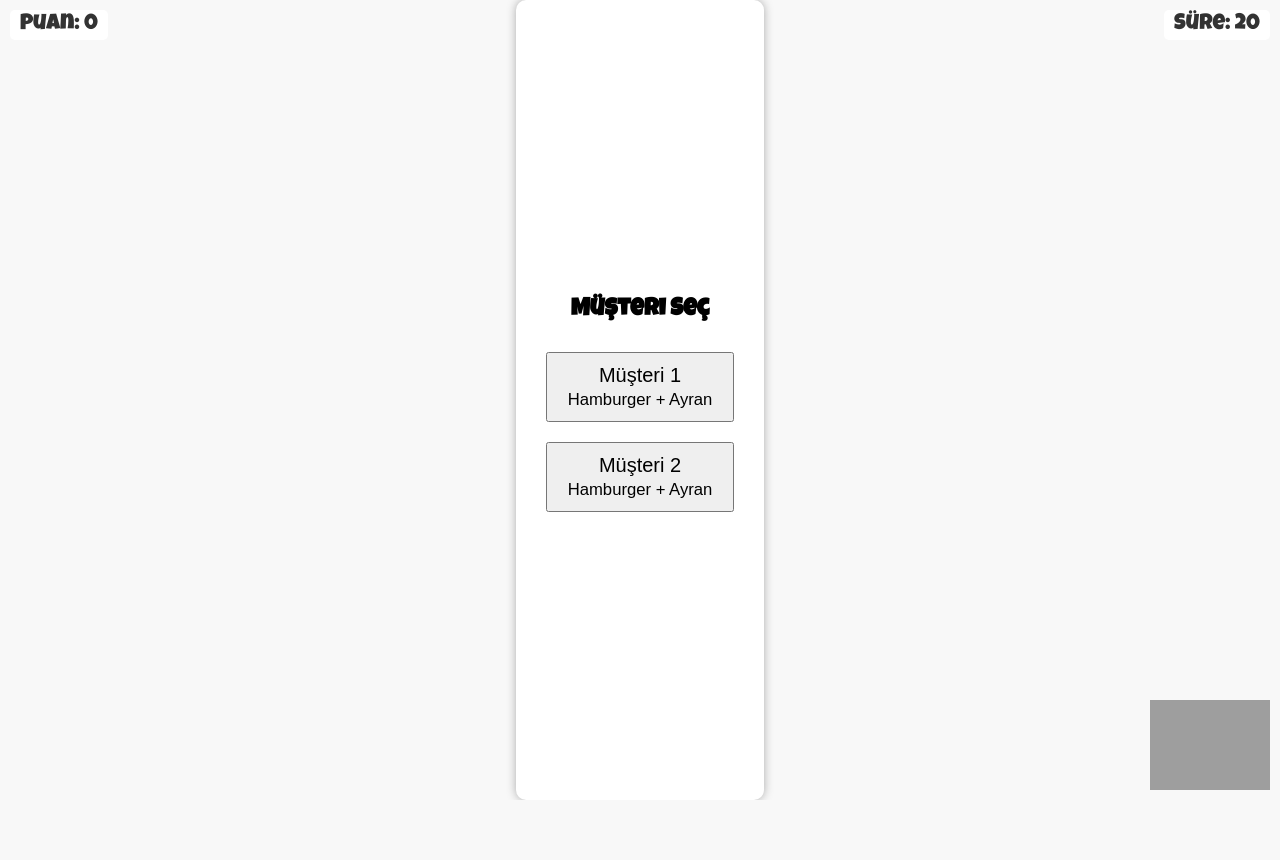
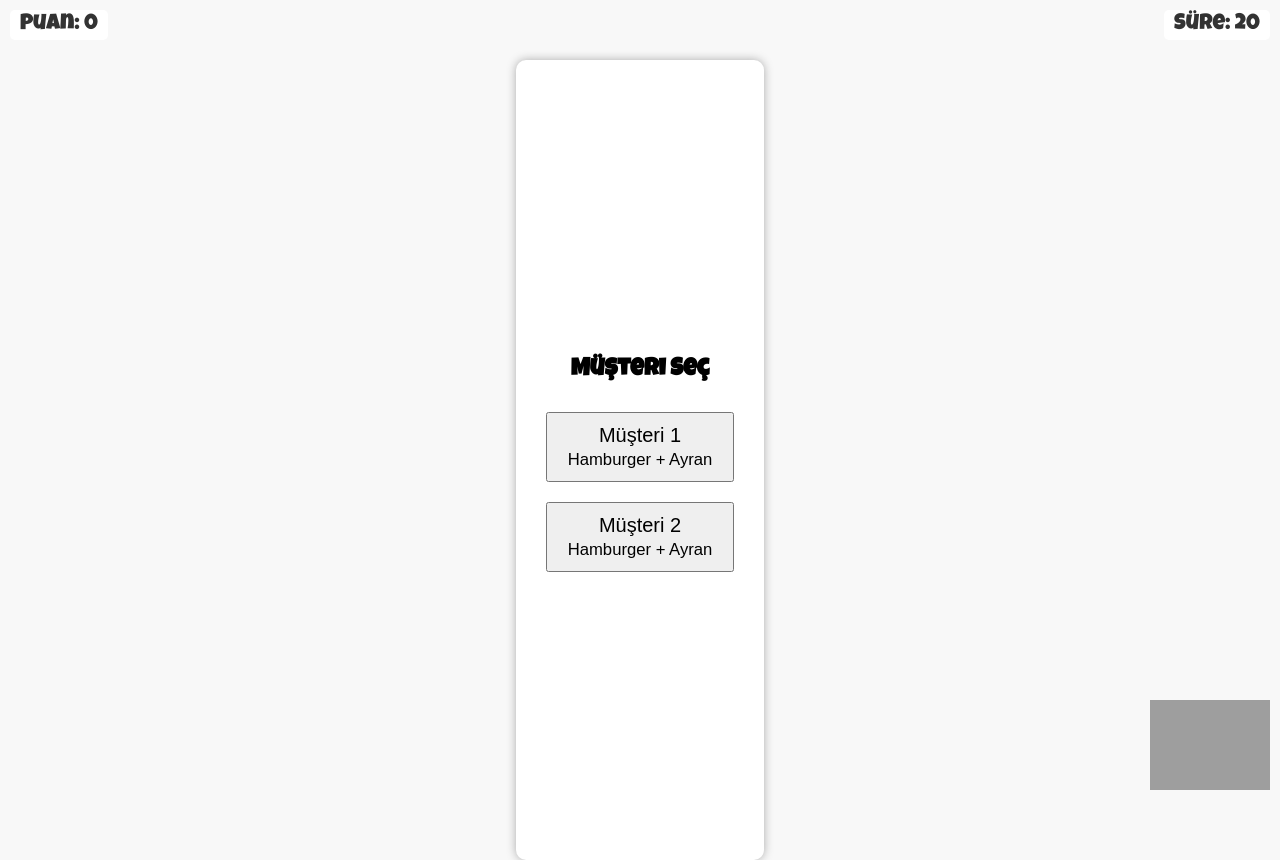
Before and after one commit to ElSauron-dot/K-nefeD-ner, a plain HTML site: page index.html in a window 1280 px wide. Before the commit the page ends 800 px from the top, so only its background shows below. Drawn offline with nearby package versions, Linux system fonts and the light colour scheme; grey boxes are pictures that could not be loaded.

Commit message:
Update index.html

```diff
--- a/index.html
+++ b/index.html
@@ -15,8 +15,11 @@
       padding: 0;
       display: flex;
       flex-direction: column;
+      justify-content: flex-start;
       align-items: center;
-      justify-content: flex-start;
+      padding-top: 60px;
+      max-width: 800px;
+      margin: auto;
       height: 100vh;
     }
     #score, #timer {
@@ -233,7 +236,9 @@
     }, 1500);
   }
 
-  setRandomFoods();
+  document.addEventListener('DOMContentLoaded', () => {
+    setRandomFoods();
+  });
 </script>
 </body>
 </html>
```
